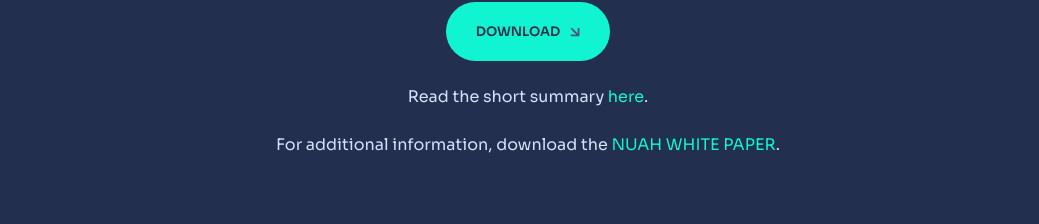
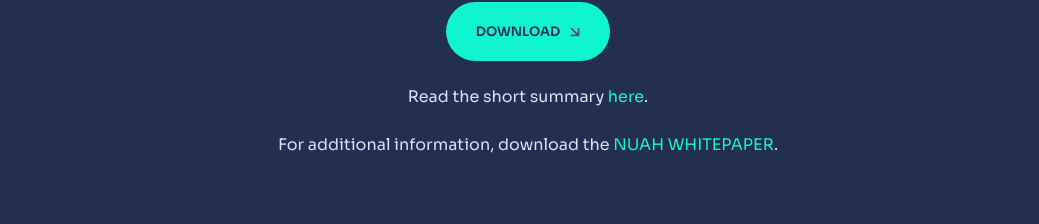
Before and after one commit to ArtificialGuardianAngel/aga-vision, a Next.js app: page / in a window 1280 px wide. Shown: the part 3906-4130 px from the top of the page, without its empty margins (112-1151 px from the left). Built offline with nearby package versions, Linux system fonts and the light colour scheme; no server answers.

Commit message:
change whitepaper

```diff
--- a/src/app/page.tsx
+++ b/src/app/page.tsx
@@ -190,7 +190,7 @@ export default function Home() {
               <div className="text-[16px] leading-normal">
                 For additional information, download the{' '}
                 <a href="/whitepaper.pdf" className="green" target="_blank">
-                  NUAH WHITE PAPER
+                  NUAH WHITEPAPER
                 </a>
                 .
               </div>
```
Also changed, not shown: 1 other file (tests, documents, lock files or other folders).
